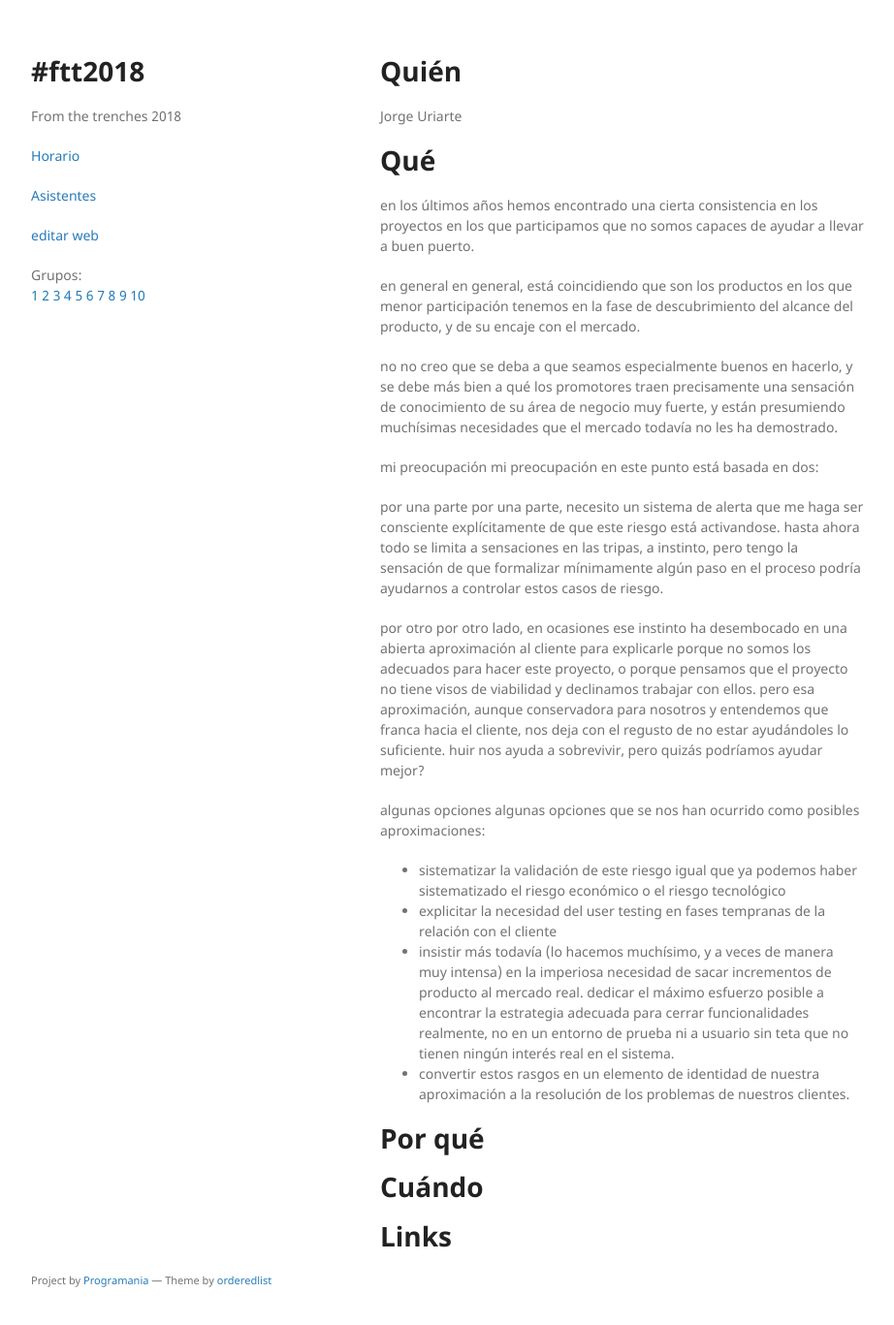
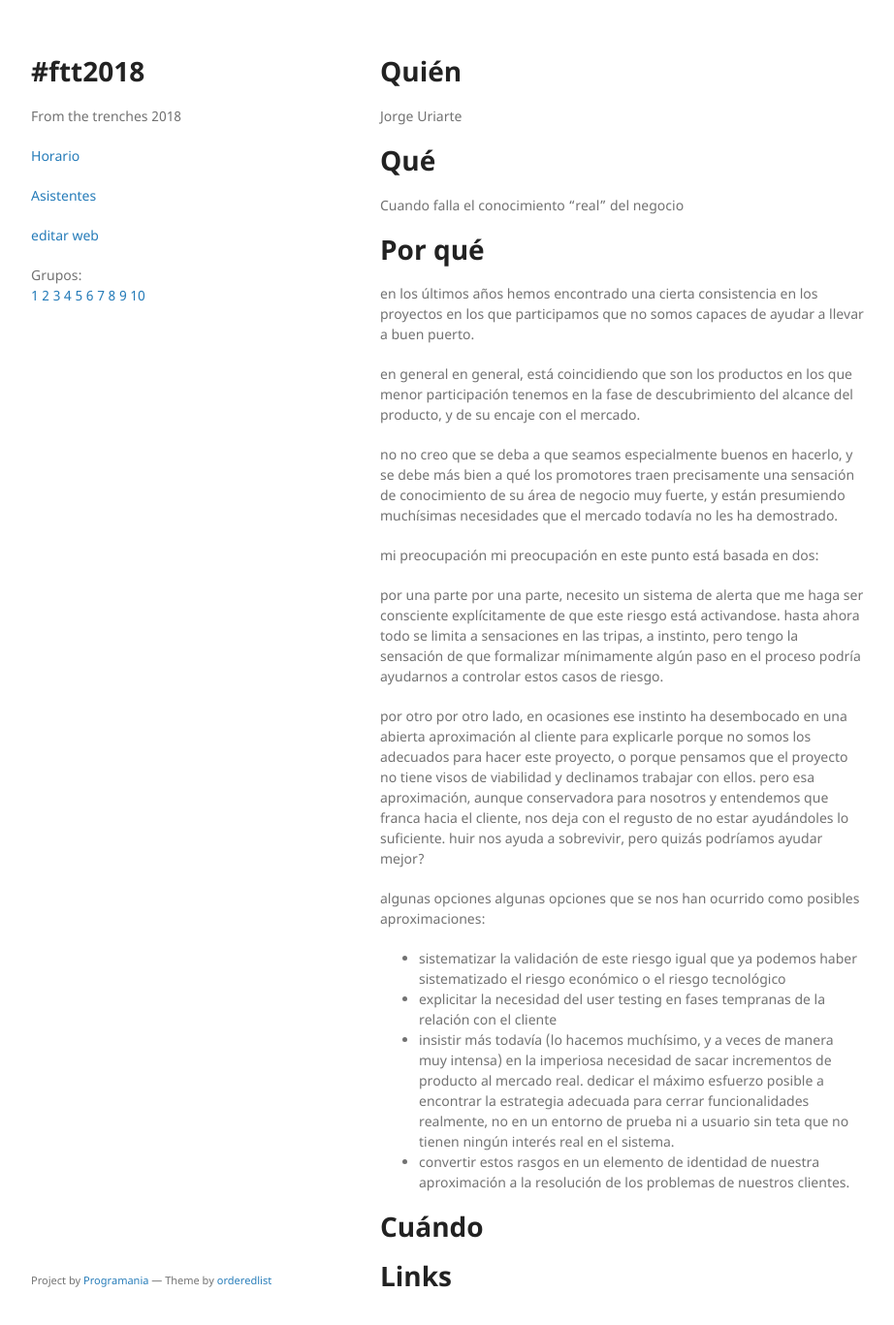
Before and after one commit to xala3pa/ftt2018, a Jekyll site: the page built from experiencias/17.md, in a window 1280 px wide and 1400 px high. Shown: the top 1367 px of the window at 97% size, without its empty margins (178-1100 px from the left). Built offline with Jekyll 4.4.1, drawn with Linux system fonts in a browser that asks for light colours; our own code applies the rules of GitHub Pages for plain Markdown files.

Commit message:
Update 17.md

```diff
--- a/experiencias/17.md
+++ b/experiencias/17.md
@@ -2,6 +2,11 @@
 Jorge Uriarte
 
 # Qué
+
+Cuando falla el conocimiento "real" del negocio
+
+# Por qué
+
 
 en los últimos años hemos encontrado una cierta consistencia en los proyectos en los que participamos que no somos capaces de ayudar a llevar a buen puerto.
 
```
Also changed, not shown: other parts of experiencias/17.md (+1 -1 lines).
